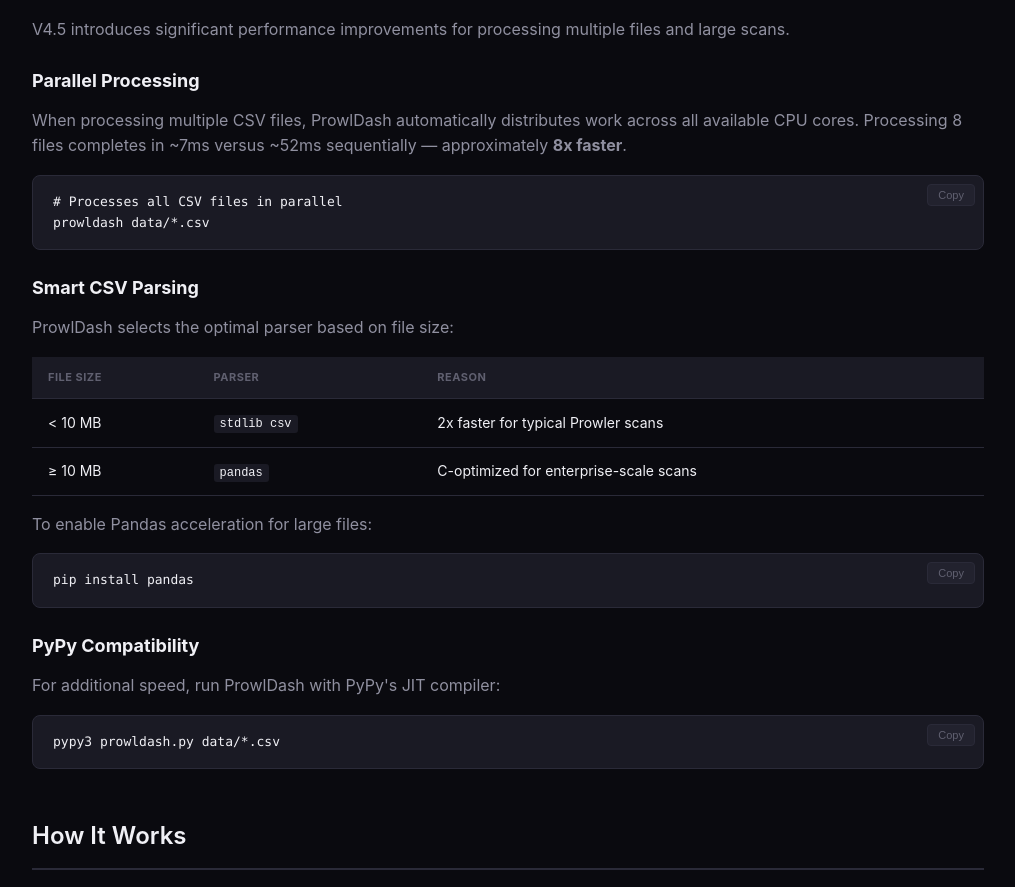
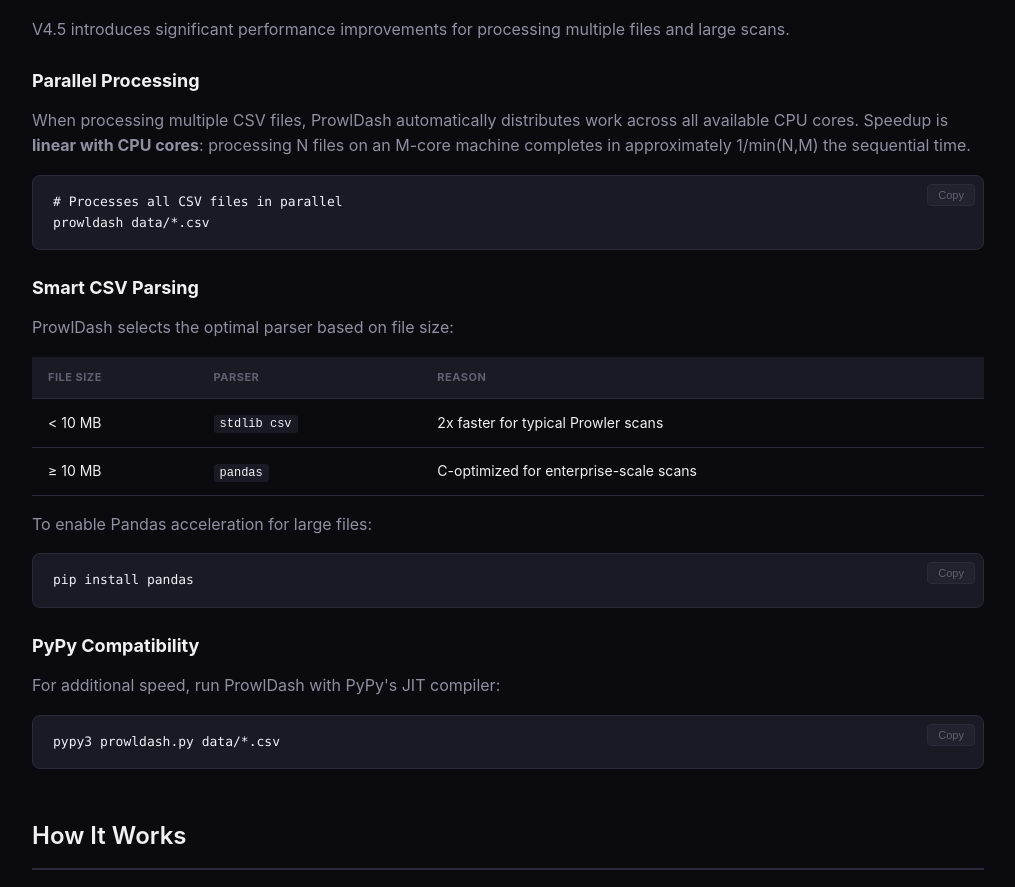
Before and after one commit to jayanthkumarak/ProwlDash, a plain HTML site: page docs/index.html in a window 1280 px wide. Shown: the part 885-1772 px from the top of the page, without its empty margins (132-1147 px from the left). Drawn offline with Linux system fonts and the light colour scheme.

Commit message:
docs: Clarify parallel speedup is linear with CPU cores

```diff
--- a/docs/index.html
+++ b/docs/index.html
@@ -347,8 +347,8 @@
 
             <h3>Parallel Processing</h3>
             <p>When processing multiple CSV files, ProwlDash automatically distributes work across all available CPU
-                cores. Processing 8 files completes in ~7ms versus ~52ms sequentially — approximately <strong>8x
-                    faster</strong>.</p>
+                cores. Speedup is <strong>linear with CPU cores</strong>: processing N files on an M-core machine
+                completes in approximately 1/min(N,M) the sequential time.</p>
 
             <div class="code-block">
                 <button class="copy-btn" onclick="copyCode(this)">Copy</button>
```
Also changed, not shown: 1 other file.
